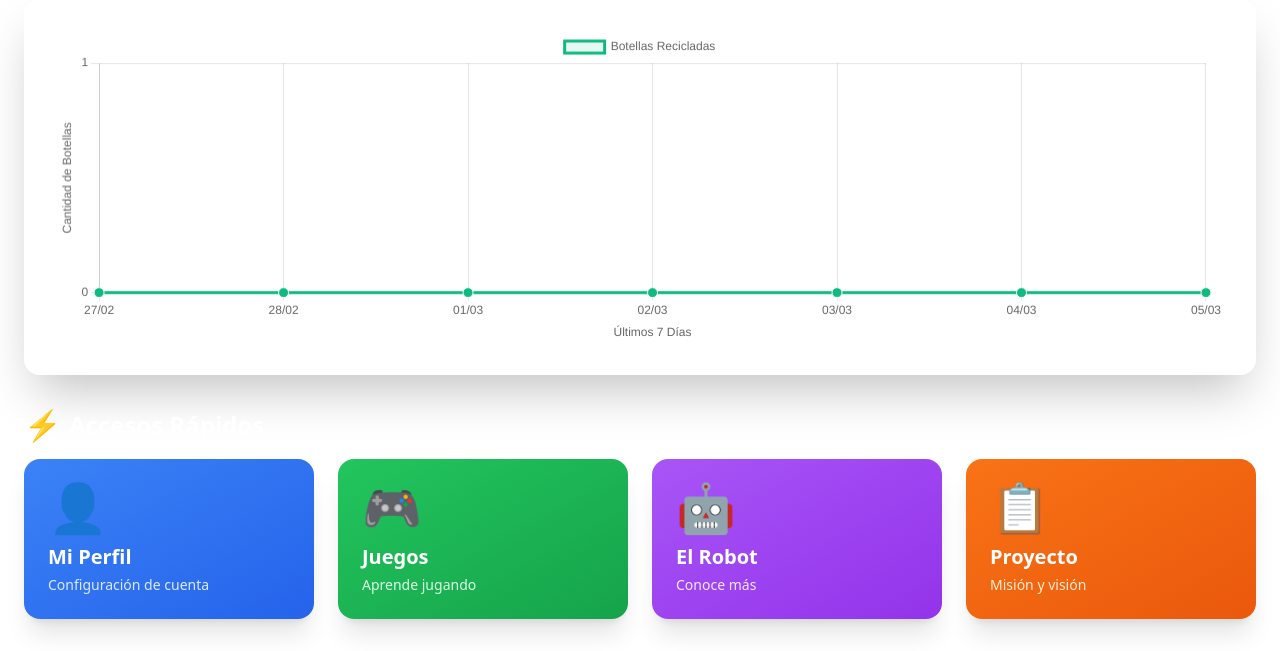
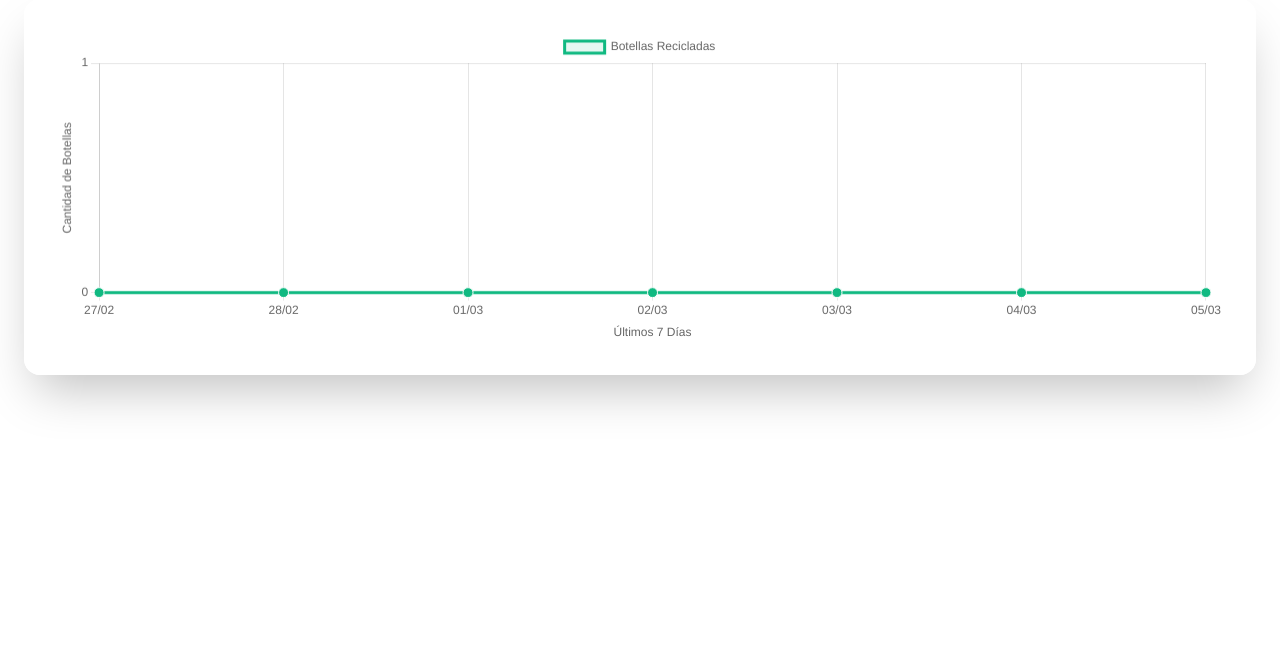
Before and after one commit to VictorNaveros/Robot-2RE, a Django app: page /dashboard/ in a window 1280 px wide. Shown: the part 957-1608 px from the top of the page. After the commit the page ends 1366 px from the top, so only its background shows below. Run offline with Django 5.2, Linux system fonts and the light colour scheme; the visitor is signed in with stand-in values (Sample User, id 1); data that the repository does not hold is empty; some libraries are stand-ins or nearby versions.

Commit message:
Accesos directos

```diff
--- a/Proyecto/templates/dashboard/dashboard.html
+++ b/Proyecto/templates/dashboard/dashboard.html
@@ -269,42 +269,6 @@
                 </div>
             </div>
 
-            <!-- Accesos Rápidos -->
-            <div class="scroll-fade-in">
-                <h3 class="text-2xl font-bold text-white mb-4 flex items-center gap-2">
-                    <span class="text-3xl">⚡</span>
-                    Accesos Rápidos
-                </h3>
-
-                <div class="grid md:grid-cols-4 gap-6">
-
-                    <a href="{% url 'perfil' %}" class="bg-gradient-to-br from-blue-500 to-blue-600 hover:from-blue-600 hover:to-blue-700 text-white rounded-2xl shadow-xl p-6 transition transform hover:scale-105 group">
-                        <div class="text-5xl mb-3 group-hover:scale-110 transition-transform">👤</div>
-                        <h4 class="text-xl font-bold">Mi Perfil</h4>
-                        <p class="text-sm text-blue-100 mt-1">Configuración de cuenta</p>
-                    </a>
-
-                    <a href="{% url 'home' %}#juegos" class="bg-gradient-to-br from-green-500 to-green-600 hover:from-green-600 hover:to-green-700 text-white rounded-2xl shadow-xl p-6 transition transform hover:scale-105 group">
-                        <div class="text-5xl mb-3 group-hover:scale-110 transition-transform">🎮</div>
-                        <h4 class="text-xl font-bold">Juegos</h4>
-                        <p class="text-sm text-green-100 mt-1">Aprende jugando</p>
-                    </a>
-
-                    <a href="{% url 'sobre_robot' %}" class="bg-gradient-to-br from-purple-500 to-purple-600 hover:from-purple-600 hover:to-purple-700 text-white rounded-2xl shadow-xl p-6 transition transform hover:scale-105 group">
-                        <div class="text-5xl mb-3 group-hover:scale-110 transition-transform">🤖</div>
-                        <h4 class="text-xl font-bold">El Robot</h4>
-                        <p class="text-sm text-purple-100 mt-1">Conoce más</p>
-                    </a>
-
-                    <a href="{% url 'el_proyecto' %}" class="bg-gradient-to-br from-orange-500 to-orange-600 hover:from-orange-600 hover:to-orange-700 text-white rounded-2xl shadow-xl p-6 transition transform hover:scale-105 group">
-                        <div class="text-5xl mb-3 group-hover:scale-110 transition-transform">📋</div>
-                        <h4 class="text-xl font-bold">Proyecto</h4>
-                        <p class="text-sm text-orange-100 mt-1">Misión y visión</p>
-                    </a>
-
-                </div>
-            </div>
-
         </div>
     </div>
 
```
